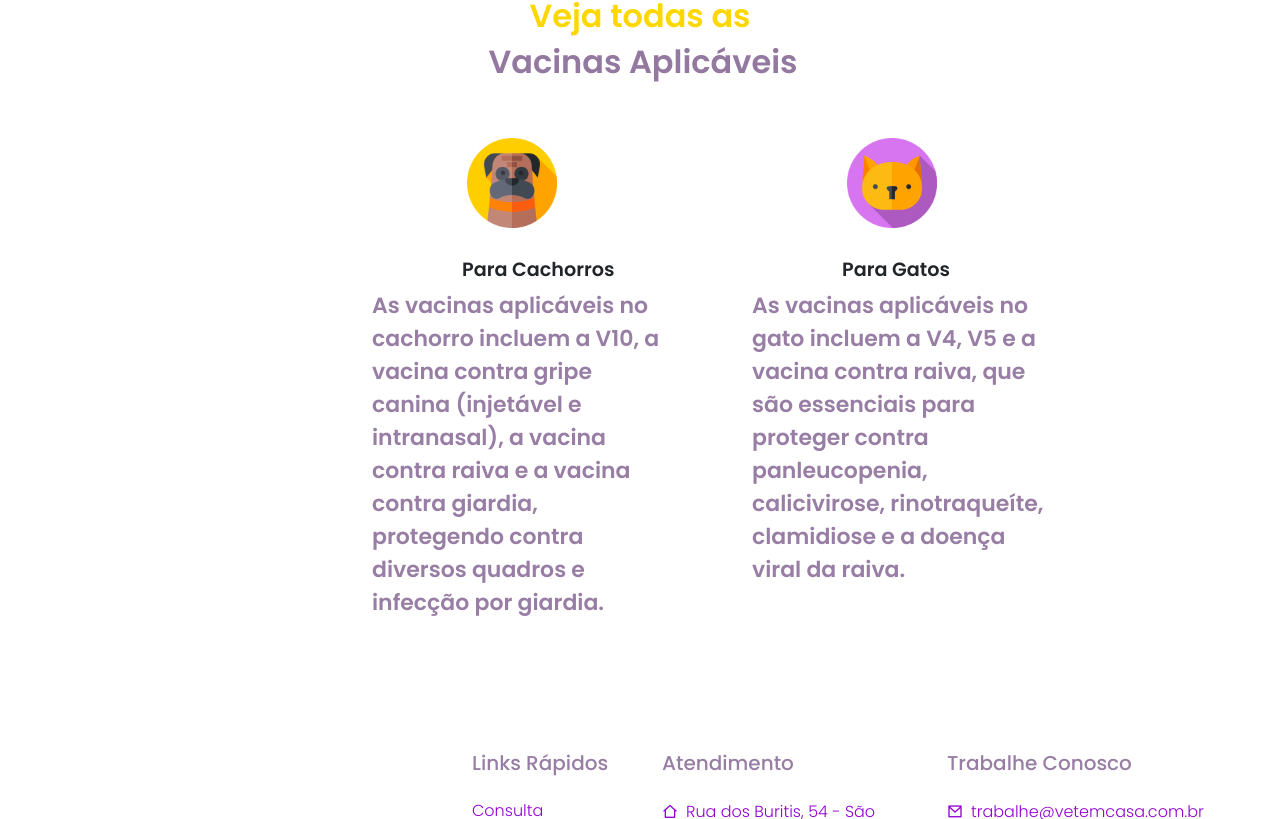
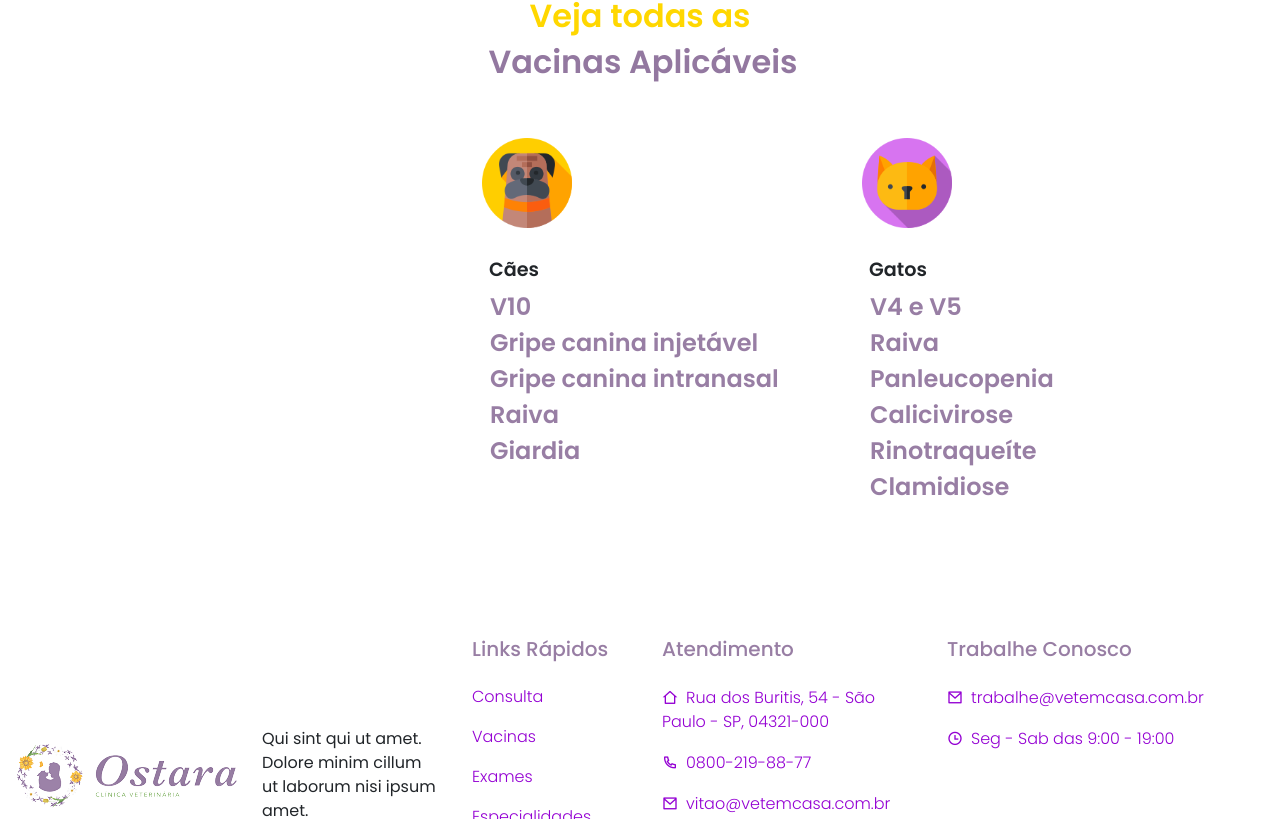
Before and after one commit to thisdudegabs/site-vet-em-casa, a React (Create React App) app: page /vacinas in a window 1280 px wide. Shown: the part 724-1543 px from the top of the page. Built offline with nearby package versions, Linux system fonts and the light colour scheme.

Commit message:
Alteração solicitada da page vacinas, feito.

```diff
--- a/src/assets/data/vacinaLista.js
+++ b/src/assets/data/vacinaLista.js
@@ -1,14 +1,27 @@
 const vacinaLista = [
   {
     id: 1,
-    title: "Para Cachorros",
-    desc: "As vacinas aplicáveis no cachorro incluem a V10, a vacina contra gripe canina (injetável e intranasal), a vacina contra raiva e a vacina contra giardia, protegendo contra diversos quadros e infecção por giardia.",
+    title: "Cães",
+    desc: [
+      "V10",
+      "Gripe canina injetável",
+      "Gripe canina intranasal",
+      "Raiva",
+      "Giardia",
+    ],
   },
 
   {
     id: 2,
-    title: "Para Gatos",
-    desc: "As vacinas aplicáveis no gato incluem a V4, V5 e a vacina contra raiva, que são essenciais para proteger contra panleucopenia, calicivirose, rinotraqueíte, clamidiose e a doença viral da raiva. ",
+    title: "Gatos",
+    desc: [
+      "V4 e V5",
+      "Raiva",
+      "Panleucopenia",
+      "Calicivirose",
+      "Rinotraqueíte",
+      "Clamidiose",
+    ],
   },
 ];
 
--- a/src/components/UI/VacinasLista.jsx
+++ b/src/components/UI/VacinasLista.jsx
@@ -33,9 +33,12 @@
         <span className={iconClass}>
           <img src={iconImg} alt="" className="icon-img" />
         </span>
-
         <h6 className="vacinas_title">{item.title}</h6>
-        <p className="section_description compact">{item.desc}</p>
+        <ul className="section_description">
+          {item.desc.map((vacina, index) => (
+            <li key={index}>{vacina}</li>
+          ))}
+        </ul>
       </div>
     </Col>
   );
--- a/src/pages/Vacinas.jsx
+++ b/src/pages/Vacinas.jsx
@@ -19,7 +19,7 @@
 
         <button
           className="btn costum_vacina-btn"
-          style={{ top: "-70px", left: "50px" }}
+          style={{ top: "-70px", left: "240px" }}
         >
           <Link to="/contato">Cuidar do meu Pet</Link>
         </button>
--- a/src/styles/vacinas-lista.css
+++ b/src/styles/vacinas-lista.css
@@ -1,3 +1,8 @@
+.services_item {
+  padding-left: 24em;
+  white-space: nowrap;
+}
+
 .services_item span i {
   font-size: 2.5rem;
   color: #ffd700;
@@ -9,31 +14,29 @@
   transition: 0.3s;
 }
 
-.services_item p {
+.services_item ul {
   font-size: 1.5rem;
+  padding-left: 1em;
 }
+
 .services_item h6:hover {
   color: #ffd700;
-}
-
-.section_description.compact {
-  font-size: 22px;
-  max-width: 600px;
-  margin-left: 290px;
-  margin-right: -230px;
 }
 
 .icon-img {
   width: 90px;
   height: 90px;
-  margin-left: 385px;
 }
 
 .vacinas_title {
   margin-top: 30px;
-  margin-left: 380px;
-  margin-right: -200px;
+  padding-left: 1.2em;
 }
+
+.animal_icon {
+  margin-left: 1em;
+}
+
 @media only screen and (max-width: 768px) {
   service_item h6 {
     font-size: 1.1rem;
```
